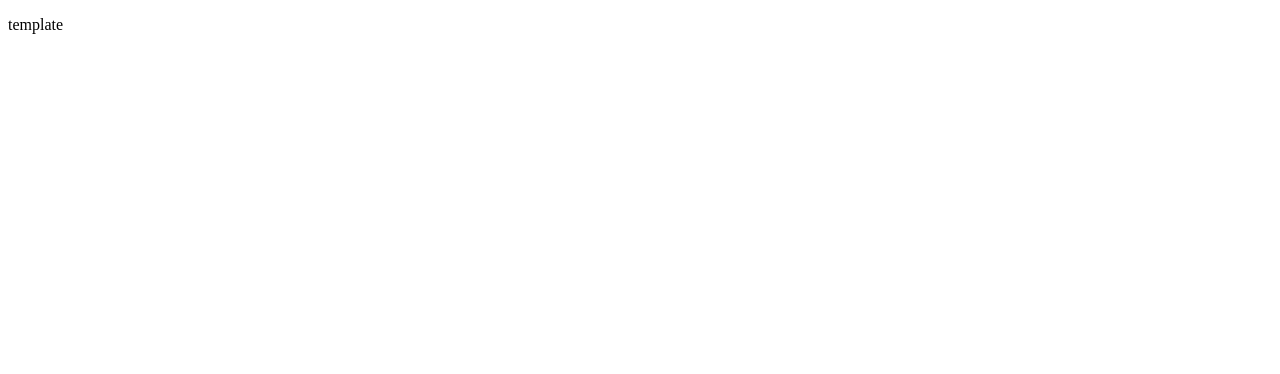
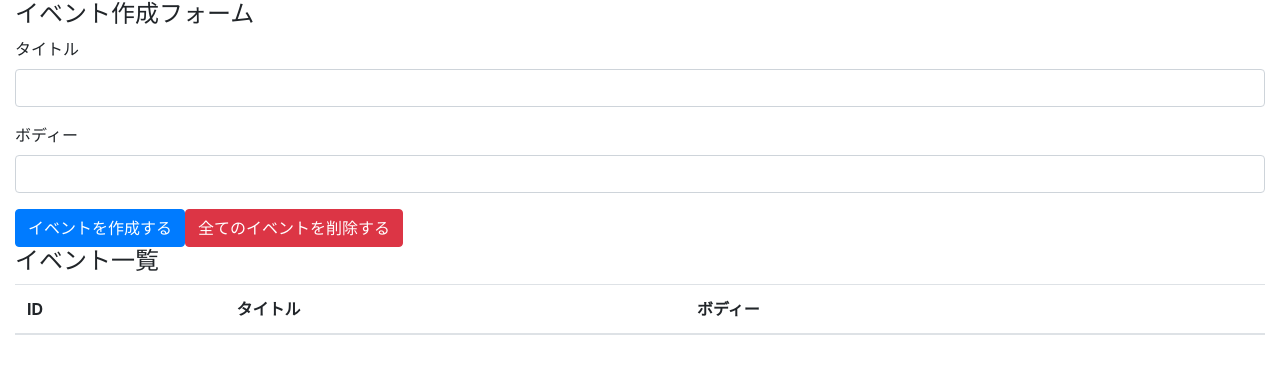
Before and after one commit to amok6from7/react-hooks-sample1, a React (Create React App) app: page / in a window 1280 px wide. Shown: the top 374 px of the page. Built offline with nearby package versions, Linux system fonts and the light colour scheme.

Commit message:
create form and table with bootstrap

```diff
--- a/package.json
+++ b/package.json
@@ -6,9 +6,10 @@
     "@testing-library/jest-dom": "^4.2.4",
     "@testing-library/react": "^9.3.2",
     "@testing-library/user-event": "^7.1.2",
+    "bootstrap": "4.3.1",
     "react": "^16.12.0",
     "react-dom": "^16.12.0",
-    "react-scripts": "3.3.0"
+    "react-scripts": "3.2.0"
   },
   "scripts": {
     "start": "react-scripts start",
--- a/src/App.js
+++ /dev/null
@@ -1,15 +0,0 @@
-import React from 'react';
-
-function App() {
-  return (
-    <div className="App">
-      <header className="App-header">
-        <p>
-          template
-        </p>
-      </header>
-    </div>
-  );
-}
-
-export default App;
--- /dev/null
+++ b/src/components/App.js
@@ -0,0 +1,38 @@
+import React from 'react';
+
+import 'bootstrap/dist/css/bootstrap.min.css';
+
+function App() {
+  return (
+    <div className="container-fluid">
+      <h4>イベント作成フォーム</h4>
+      <form>
+        <div className="form-group">
+          <label htmlFor="formEventTitle">タイトル</label>
+          <input type="text" className="form-control" id="formEventTitle" />
+        </div>
+        <div className="form-group">
+          <label htmlFor="formEventBody">ボディー</label>
+          <textareq  className="form-control" id="formEventBody" />
+        </div>
+
+        <button className="btn btn-primary">イベントを作成する</button>
+        <button className="btn btn-danger">全てのイベントを削除する</button>
+      </form>
+
+      <h4>イベント一覧</h4>
+      <table className="table table-hover">
+        <thead>
+          <tr>
+            <th>ID</th><th>タイトル</th><th>ボディー</th><th></th>
+          </tr>
+        </thead>
+          <tbody>
+
+          </tbody>
+      </table>
+    </div>
+  );
+}
+
+export default App;
--- a/src/index.js
+++ b/src/index.js
@@ -1,5 +1,5 @@
 import React from 'react';
 import ReactDOM from 'react-dom';
-import App from './App';
+import App from './components/App';
 
 ReactDOM.render(<App />, document.getElementById('root'));
```
Also changed, not shown: 1 other file (tests, documents, lock files or other folders).
